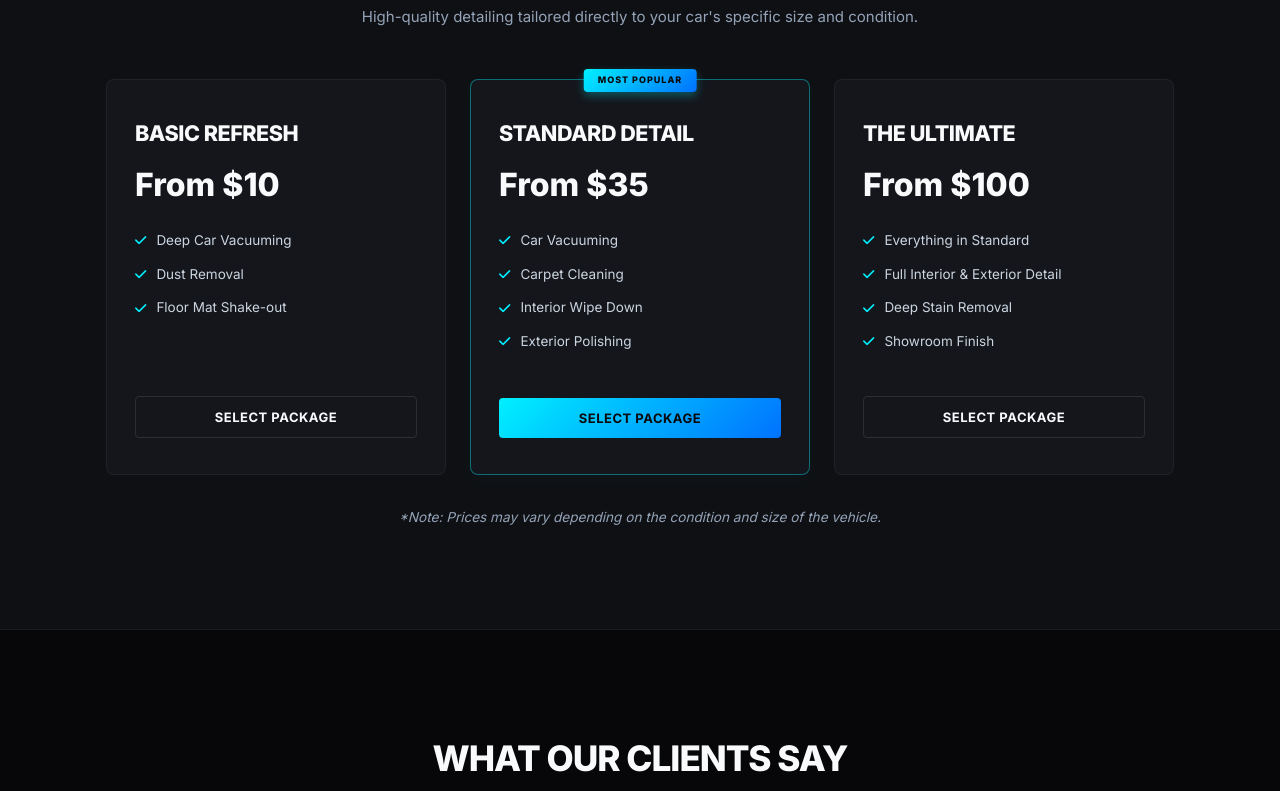
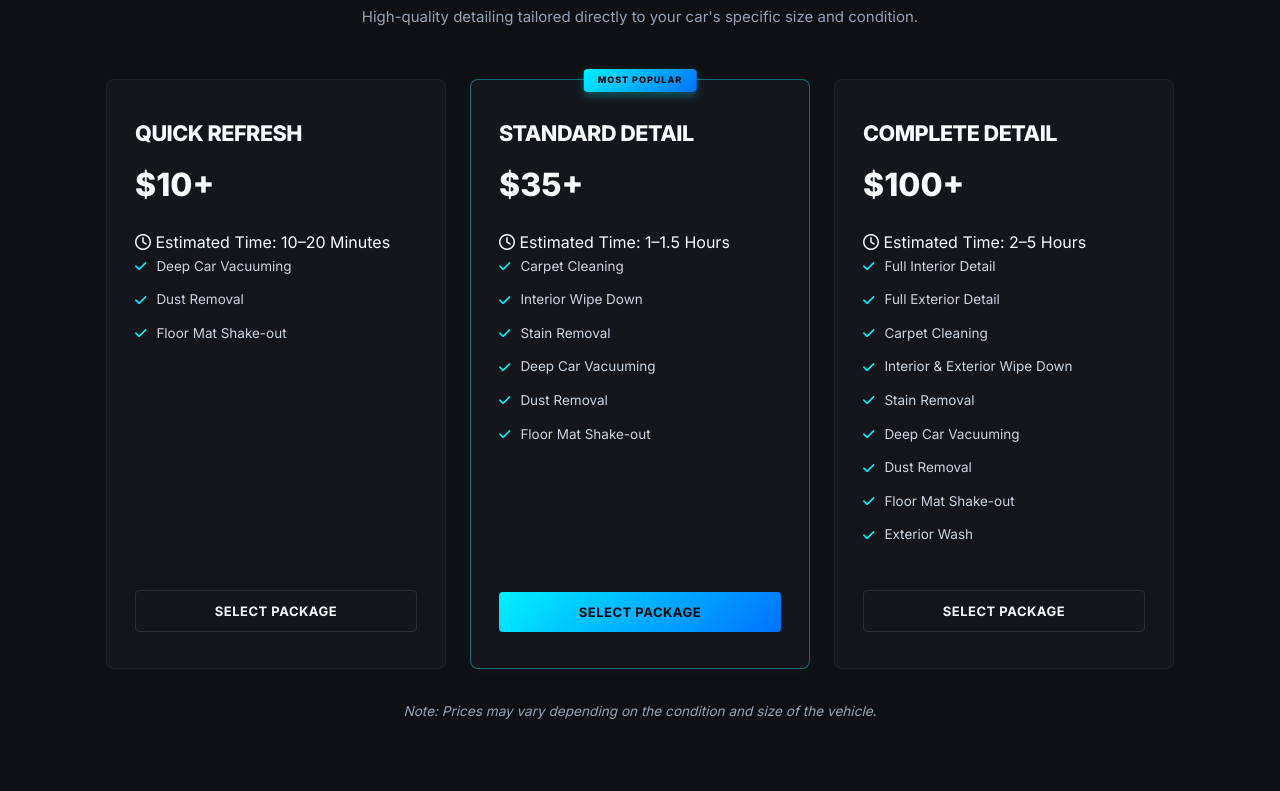
Before and after one commit to AO-Detailing/AO-Detailing, a website: page public/index.html in a window 1280 px wide. Shown: the part 824-1615 px from the top of the page. Drawn offline with Linux system fonts and the light colour scheme.

Commit message:
Update index.html

```diff
--- a/public/index.html
+++ b/public/index.html
@@ -38,7 +38,6 @@
             <a href="#book" class="btn-primary">Make a Reservation</a>
         </div>
     </header>
-
 <!-- Services & Pricing Section -->
 <section id="services" class="services">
     <div class="section-header">
@@ -49,46 +48,62 @@
     <div class="cards">
         <!-- Tier 1 -->
         <div class="card">
-                <h3>Basic Refresh</h3>
-                <h4 class="price">From $10</h4>
+            <h3>Quick Refresh</h3>
+            <h4 class="price">$10+</h4>
+            <p class="estimate"><i class="fa-regular fa-clock"></i> Estimated Time: 10–20 Minutes</p>
+
             <ul>
                 <li><i class="fa-solid fa-check"></i> Deep Car Vacuuming</li>
                 <li><i class="fa-solid fa-check"></i> Dust Removal</li>
                 <li><i class="fa-solid fa-check"></i> Floor Mat Shake-out</li>
             </ul>
-                <button class="btn-card select-package-btn" data-package="Basic Refresh">Select Package</button>
+
+            <button class="btn-card select-package-btn" data-package="Quick Refresh">Select Package</button>
         </div>
 
         <!-- Tier 2 -->
         <div class="card premium">
             <div class="badge">Most Popular</div>
             <h3>Standard Detail</h3>
-                <h4 class="price">From $35</h4>
+            <h4 class="price">$35+</h4>
+            <p class="estimate"><i class="fa-regular fa-clock"></i> Estimated Time: 1–1.5 Hours</p>
+
             <ul>
-                    <li><i class="fa-solid fa-check"></i> Car Vacuuming</li>
                 <li><i class="fa-solid fa-check"></i> Carpet Cleaning</li>
                 <li><i class="fa-solid fa-check"></i> Interior Wipe Down</li>
-                    <li><i class="fa-solid fa-check"></i> Exterior Polishing</li>
+                <li><i class="fa-solid fa-check"></i> Stain Removal</li>
+                <li><i class="fa-solid fa-check"></i> Deep Car Vacuuming</li>
+                <li><i class="fa-solid fa-check"></i> Dust Removal</li>
+                <li><i class="fa-solid fa-check"></i> Floor Mat Shake-out</li>
             </ul>
+
             <button class="btn-card btn-card-premium select-package-btn" data-package="Standard Detail">Select Package</button>
         </div>
 
         <!-- Tier 3 -->
         <div class="card">
-                <h3>The Ultimate</h3>
-                <h4 class="price">From $100</h4>
+            <h3>Complete Detail</h3>
+            <h4 class="price">$100+</h4>
+            <p class="estimate"><i class="fa-regular fa-clock"></i> Estimated Time: 2–5 Hours</p>
+
             <ul>
-                    <li><i class="fa-solid fa-check"></i> Everything in Standard</li>
-                    <li><i class="fa-solid fa-check"></i> Full Interior & Exterior Detail</li>
-                    <li><i class="fa-solid fa-check"></i> Deep Stain Removal</li>
-                    <li><i class="fa-solid fa-check"></i> Showroom Finish</li>
+                <li><i class="fa-solid fa-check"></i> Full Interior Detail</li>
+                <li><i class="fa-solid fa-check"></i> Full Exterior Detail</li>
+                <li><i class="fa-solid fa-check"></i> Carpet Cleaning</li>
+                <li><i class="fa-solid fa-check"></i> Interior & Exterior Wipe Down</li>
+                <li><i class="fa-solid fa-check"></i> Stain Removal</li>
+                <li><i class="fa-solid fa-check"></i> Deep Car Vacuuming</li>
+                <li><i class="fa-solid fa-check"></i> Dust Removal</li>
+                <li><i class="fa-solid fa-check"></i> Floor Mat Shake-out</li>
+                <li><i class="fa-solid fa-check"></i> Exterior Wash</li>
             </ul>
-                <button class="btn-card select-package-btn" data-package="The Ultimate">Select Package</button>
+
+            <button class="btn-card select-package-btn" data-package="Complete Detail">Select Package</button>
         </div>
     </div>
-        <p class="disclaimer"><em>*Note: Prices may vary depending on the condition and size of the vehicle.</em></p>
+
+    <p class="disclaimer"><em>Note: Prices may vary depending on the condition and size of the vehicle.</em></p>
 </section>
-
     <!-- Reviews Carousel Section -->
     <section id="reviews" class="reviews">
         <div class="section-header">
@@ -130,7 +145,7 @@
                         <div class="stars">
                             <i class="fa-solid fa-star"></i><i class="fa-solid fa-star"></i><i class="fa-solid fa-star"></i><i class="fa-solid fa-star"></i><i class="fa-solid fa-star"></i>
                         </div>
-                        <p>"Absolutely outstanding service! I booked 'The Ultimate' package for my SUV and they spent hours making it absolutely flawless. Worth every single penny."</p>
+                        <p>"Absolutely outstanding service! I booked 'The Complete Detail' package for my SUV and they spent hours making it absolutely flawless. Worth every single penny."</p>
                         <h5>— Jessica K.</h5>
                     </div>
                     <!-- Slide 5 (David L.) -->
@@ -154,7 +169,7 @@
                         <div class="stars">
                             <i class="fa-solid fa-star"></i><i class="fa-solid fa-star"></i><i class="fa-solid fa-star"></i><i class="fa-solid fa-star"></i><i class="fa-solid fa-star"></i>
                         </div>
-                        <p>"The basic refresh was fast but shockingly thorough. They got all the dog hair out which is usually impossible to do yourself. I will definitely be back!"</p>
+                        <p>"The quick refresh was fast but shockingly thorough. They got all the dog hair out which is usually impossible to do yourself. I will definitely be back!"</p>
                         <h5>— Amanda R.</h5>
                     </div>
                 </div>
@@ -164,39 +179,7 @@
         </div>
     </section>
 
-    <!-- FAQ Accordion Section -->
-    <section id="faq" class="faq-section">
-        <div class="section-header">
-            <h2>Frequently Asked Questions</h2>
-            <p>Got questions? We have answers to help clarify our process and packages.</p>
-        </div>
-        <div class="faq-grid">
-            <div class="faq-item">
-                <button class="faq-question">How long does a detailing session take? <i class="fa-solid fa-chevron-down"></i></button>
-                <div class="faq-answer">
-                    <p>Our Basic Refresh takes approximately 1 to 1.5 hours. Standard Details take about 2 to 3.5 hours, and The Ultimate package can range from 4 to 6 hours depending on your vehicle's baseline soil levels and size.</p>
-                </div>
-            </div>
-            <div class="faq-item">
-                <button class="faq-question">Do I need to clean out my vehicle before dropping it off? <i class="fa-solid fa-chevron-down"></i></button>
-                <div class="faq-answer">
-                    <p>We ask that you remove personal belongings (such as clothing, valuables, and large loose gear) from the cabin and trunk space so our specialists can begin detailing surfaces immediately.</p>
-                </div>
-            </div>
-            <div class="faq-item">
-                <button class="faq-question">Do you offer mobile detailing at my house? <i class="fa-solid fa-chevron-down"></i></button>
-                <div class="faq-answer">
-                    <p>We operate directly out of our fully equipped detailing workshop in St. Thomas. However, we offer highly flexible pickup and drop-off coordination options for customers within our Elgin coverage areas.</p>
-                </div>
-            </div>
-            <div class="faq-item">
-                <button class="faq-question">How do rain or winter weather conditions affect my booking? <i class="fa-solid fa-chevron-down"></i></button>
-                <div class="faq-answer">
-                    <p>Our interior services are performed in a fully insulated, climate-controlled workshop. For paint correction and washes during bad weather, we will coordinate with you to adjust timing to guarantee a spotless handover.</p>
-                </div>
-            </div>
-        </div>
-    </section>
+   <!--FAQ HERE-->
 
     <!-- Contact & Booking Section -->
     <section id="book" class="contact-section">
@@ -269,9 +252,9 @@
                         <label for="servicePackage">Desired Service Package</label>
                         <select id="servicePackage" required>
                             <option value="" disabled selected>Choose a package</option>
-                            <option value="Basic Refresh">Basic Refresh (From $10)</option>
+                            <option value="Quick Refresh">Quick Refresh (From $10)</option>
                             <option value="Standard Detail">Standard Detail (From $35)</option>
-                            <option value="The Ultimate">The Ultimate (From $100)</option>
+                            <option value="Complete Detail">Complete Detail (From $100)</option>
                         </select>
                         <span class="error-msg" id="serviceError"></span>
                     </div>
```
Lines whose indentation alone changed are shown as unchanged.
